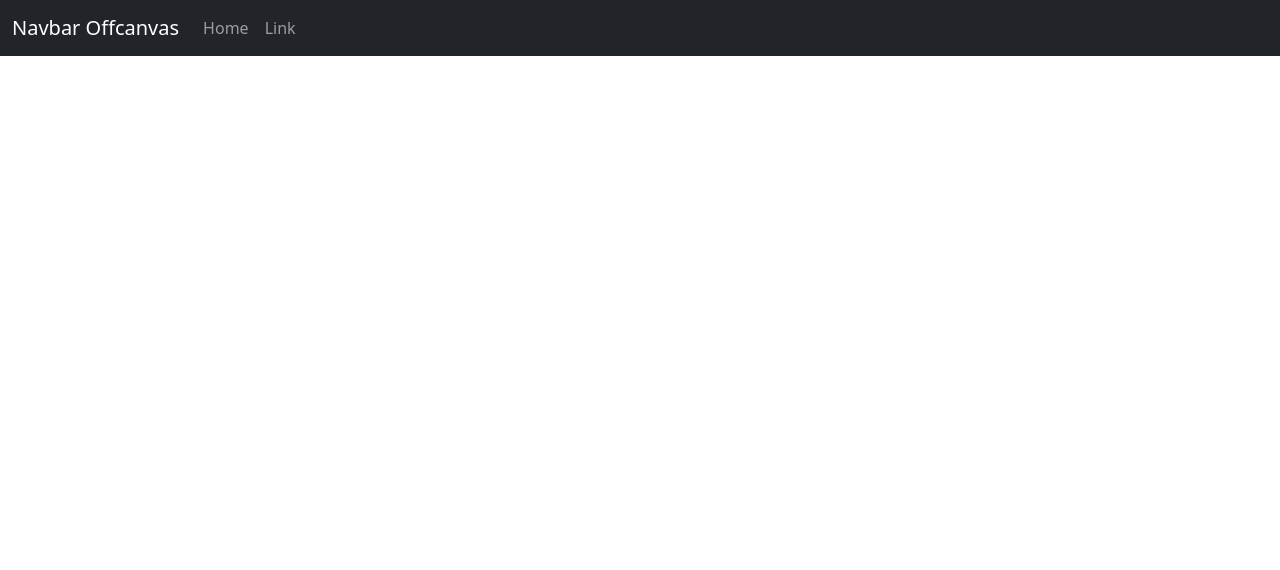
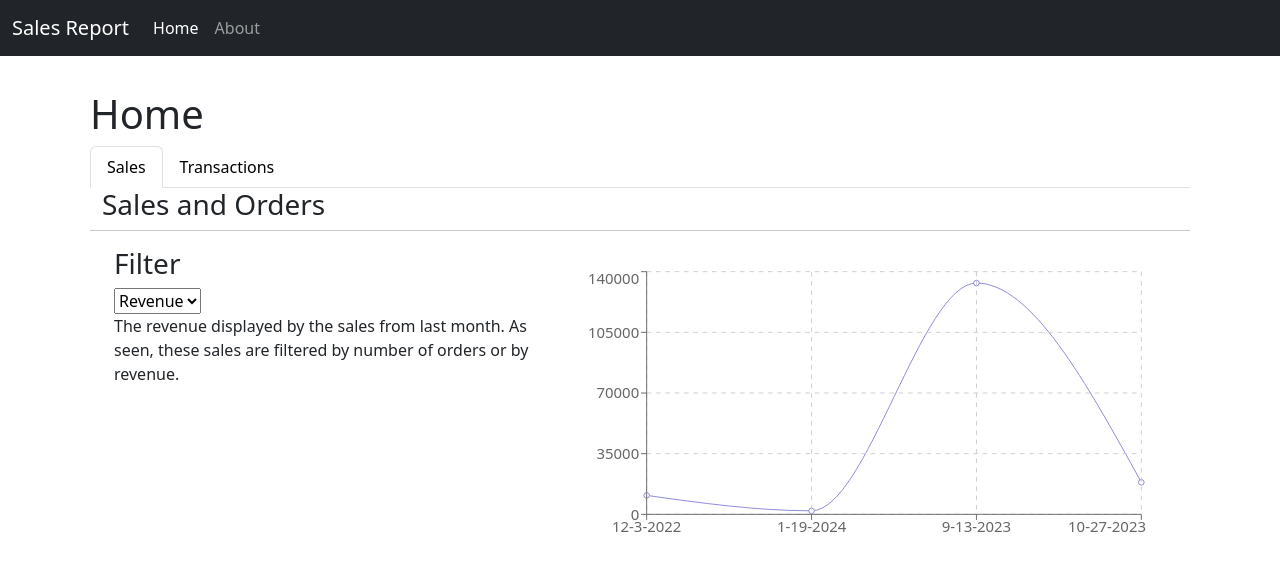
Before and after one commit to Dylandk10/react-graphics, a React (Create React App) app: page / in a window 1280 px wide. Shown: the top 570 px of the page. Built offline with nearby package versions, Linux system fonts and the light colour scheme.

Commit message:
added line graph and filter select. I also fixed the tab not rendering on load

```diff
--- a/package.json
+++ b/package.json
@@ -12,7 +12,10 @@
     "react": "^18.2.0",
     "react-bootstrap": "^2.9.2",
     "react-dom": "^18.2.0",
+    "react-router-bootstrap": "^0.26.2",
+    "react-router-dom": "^6.21.1",
     "react-scripts": "5.0.1",
+    "recharts": "^2.10.4",
     "sass": "^1.69.7",
     "scss": "^0.2.4",
     "web-vitals": "^2.1.4"
--- a/public/index.html
+++ b/public/index.html
@@ -24,7 +24,7 @@
       work correctly both with client-side routing and a non-root public URL.
       Learn how to configure a non-root public URL by running `npm run build`.
     -->
-    <title>React App</title>
+    <title>Sales App</title>
   </head>
   <body>
     <noscript>You need to enable JavaScript to run this app.</noscript>
--- a/src/App.js
+++ b/src/App.js
@@ -1,11 +1,18 @@
 
 import NavbarFixed from './components/Navbar';
+import { BrowserRouter, Routes, Route } from "react-router-dom";
+import Home from './components/Home';
+import About from './components/About';
 
 function App() {
   return (
-    <div>
+    <BrowserRouter>
       <NavbarFixed />
-    </div>
+      <Routes>
+        <Route index element={<Home />} />
+        <Route path="/about" element={<About />} />
+      </Routes>
+    </BrowserRouter>
 
   );
 }
--- /dev/null
+++ b/src/components/About.js
@@ -0,0 +1,11 @@
+import './../custom.scss';
+
+const About = () => {
+    return (
+        <div className="pushDown">
+            <h1>About</h1>
+        </div>
+    );
+  };
+
+  export default About;
--- /dev/null
+++ b/src/components/Home.js
@@ -0,0 +1,14 @@
+import './../custom.scss';
+import TabBar from './TabBar';
+
+const Home = () => {
+    return (
+        <div className="pushDown">
+            <h1>Home</h1>
+            <TabBar />
+
+        </div>
+    );
+  };
+
+  export default Home;
--- /dev/null
+++ b/src/components/LineGraphs.js
@@ -0,0 +1,51 @@
+import { LineChart, Line, CartesianGrid, XAxis, YAxis, Tooltip } from 'recharts'
+import Container from 'react-bootstrap/Container';
+import Row from 'react-bootstrap/Row';
+import Col from 'react-bootstrap/Col';
+import { useState } from 'react';
+
+const LineGraphs = (props) => {
+        const [filter, setFilter] = useState("revenue");
+
+
+        const updateFilter = (value) => {
+            setFilter(value);
+            console.log(filter);
+        };
+
+    return (
+
+        <Container>
+        <Row>
+        <Col md>
+           <h3>Filter</h3>
+           <select onChange={(e) => updateFilter(e.target.value)}>
+                <option value="revenue">Revenue</option>
+                <option value="numberOfOrders">Orders</option>
+            </select>
+
+            <p>
+                The revenue displayed by the sales from last month. As seen, these sales are filtered
+                by number of orders or by revenue.
+            </p>
+           </Col>
+
+          <Col xs>
+            <LineChart width={600} height={300} data={props.data} className="lineChart">
+                <Line type="monotone" dataKey={filter} stroke="#8884d8" />
+                <CartesianGrid stroke="#ccc" strokeDasharray="5 5" />
+                <XAxis dataKey="date" />
+                <YAxis />
+                <Tooltip />
+            </LineChart>
+           </Col>
+
+
+        </Row>
+      </Container>
+
+    )
+
+};
+
+export default LineGraphs;
--- a/src/components/Navbar.js
+++ b/src/components/Navbar.js
@@ -2,6 +2,8 @@ import Container from 'react-bootstrap/Container';
 import Nav from 'react-bootstrap/Nav';
 import Navbar from 'react-bootstrap/Navbar';
 import Offcanvas from 'react-bootstrap/Offcanvas';
+import {LinkContainer} from 'react-router-bootstrap';
+
 function NavbarFixed() {
 
     return (
@@ -9,7 +11,7 @@ function NavbarFixed() {
         {[ 'md' ].map((expand) => (
           <Navbar fixed="top" key={expand} expand={expand} bg="dark" data-bs-theme="dark">
             <Container fluid>
-              <Navbar.Brand href="#">Navbar Offcanvas</Navbar.Brand>
+              <Navbar.Brand href="#">Sales Report</Navbar.Brand>
               <Navbar.Toggle aria-controls={`offcanvasNavbar-expand-${expand}`} />
               <Navbar.Offcanvas
                 id={`offcanvasNavbar-expand-${expand}`}
@@ -25,8 +27,12 @@ function NavbarFixed() {
                 </Offcanvas.Header>
                 <Offcanvas.Body>
                   <Nav className="justify-content-middle flex-grow-1 pe-3">
-                    <Nav.Link href="#action1">Home</Nav.Link>
-                    <Nav.Link href="#action2">Link</Nav.Link>
+                    <LinkContainer to="/">
+                        <Nav.Link>Home</Nav.Link>
+                    </LinkContainer>
+                    <LinkContainer to="/about">
+                        <Nav.Link>About</Nav.Link>
+                    </LinkContainer>
                   </Nav>
                 </Offcanvas.Body>
               </Navbar.Offcanvas>
--- /dev/null
+++ b/src/components/SalesPage.js
@@ -0,0 +1,20 @@
+import Container from 'react-bootstrap/Container';
+import Row from 'react-bootstrap/Row';
+import Col from 'react-bootstrap/Col';
+import LineGraphs from './LineGraphs';
+import Test_Data from './testdata';
+
+const SalesPage = () => {
+
+
+    return (
+        <Container fluid="md" class="pushDown">
+        <Row>
+            <h3>Sales and Orders </h3> <hr />
+          <Col> <LineGraphs data={Test_Data} /> </Col>
+        </Row>
+      </Container>
+    )
+};
+
+export default SalesPage;
--- /dev/null
+++ b/src/components/TabBar.js
@@ -0,0 +1,30 @@
+import Tab from 'react-bootstrap/Tab';
+import Tabs from 'react-bootstrap/Tabs';
+import { useState } from 'react';
+import SalesPage from './SalesPage';
+
+const TabBar = () => {
+    const [key, setKey] = useState("Sales");
+
+
+    return (
+        <Tabs
+        id="tabbar"
+        unmountOnExit={true}
+        mountOnEnter={true}
+        activeKey={key}
+        onSelect={(k) => setKey(k)}
+        defaultActiveKey="Sales"
+      >
+        <Tab eventKey="Sales" title="Sales">
+            <SalesPage />
+        </Tab>
+
+        <Tab eventKey="Transactions" title="Transactions">
+          Tab content for Profile
+        </Tab>
+      </Tabs>
+    )
+}
+
+export default TabBar;
--- /dev/null
+++ b/src/components/testdata.js
@@ -0,0 +1,28 @@
+const Test_Data = [
+    {
+        "order_number": "#100xff23",
+        "revenue": 10933,
+        "numberOfOrders": 3,
+        "date": "12-3-2022"
+    },
+    {
+        "order_number": "#101xffhh",
+        "revenue": 2033,
+        "numberOfOrders": 12,
+        "date": "1-19-2024"
+    },
+    {
+        "order_number": "8888x901f",
+        "revenue": 133430,
+        "numberOfOrders": 44,
+        "date": "9-13-2023"
+    },
+    {
+        "order_number": "202xgh12",
+        "revenue": 18474,
+        "numberOfOrders": 10,
+        "date": "10-27-2023"
+    }
+];
+
+export default Test_Data;
--- a/src/custom.scss
+++ b/src/custom.scss
@@ -1,3 +1,13 @@
 
+.nav-tabs .nav-link {
+    color: black !important;
+}
+.pushDown {
+    padding: 90px;
+}
+
+.lineChart {
+    padding-top: 20px;
+}
 
 @import '~bootstrap/dist/css/bootstrap.css';
```
Also changed, not shown: 1 other file (tests, documents, lock files or other folders).
